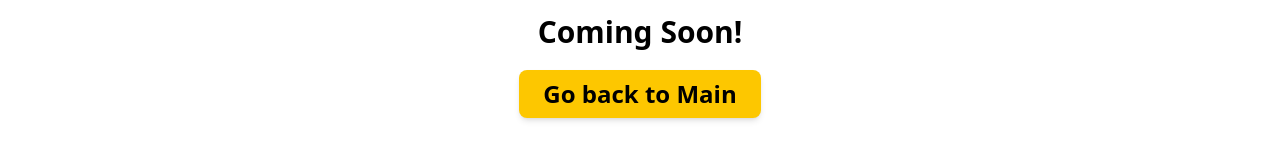
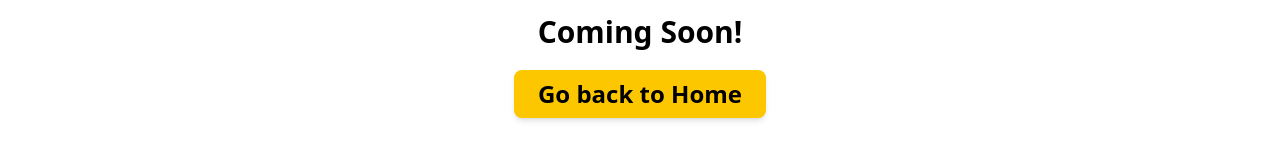
Before and after one commit to NikoWenc/e-com-test, a React (Vite) app: page /cart in a window 1280 px wide. Shown: the part 334-494 px from the top of the page. Built offline with nearby package versions, Linux system fonts and the light colour scheme; no server answers.

Commit message:
added add to cart counter

```diff
--- a/src/App.jsx
+++ b/src/App.jsx
@@ -6,6 +6,7 @@ import { useEffect, useState } from "react";
 
 export default function App() {
   const [products, setProducts] = useState();
+  const [cartNumber, setCartNumber] = useState(0);
 
   useEffect(() => {
     async function test() {
@@ -17,12 +18,12 @@ export default function App() {
   }, []);
 
   return (
-    <ItemsContext.Provider value={{ products, setProducts }}>
+    <ItemsContext.Provider value={{ products, setProducts, cartNumber }}>
       <nav>
         <Navbar />
       </nav>
       <main>
-        <Outlet />
+        <Outlet context={{ cartNumber, setCartNumber }} />
       </main>
     </ItemsContext.Provider>
   );
--- a/src/Pages/Cart.jsx
+++ b/src/Pages/Cart.jsx
@@ -6,7 +6,7 @@ export default function Cart() {
       <h1 className="text-3xl font-bold">Coming Soon!</h1>
       <Link to="/">
         <button className="bg-yellow-400 hover:bg-yellow-500 text-black font-bold py-2 px-6 rounded-lg transition-colors duration-200 shadow-md active:scale-95 mt-5 text-2xl">
-          Go back to Main
+          Go back to Home
         </button>
       </Link>
     </div>
--- a/src/Pages/Shop.jsx
+++ b/src/Pages/Shop.jsx
@@ -1,10 +1,12 @@
-import { Outlet } from "react-router-dom";
+import { Outlet, useOutletContext } from "react-router-dom";
 import { useContext } from "react";
 import { ItemsContext } from "../context/ItemsContext";
 import LoadingPage from "../components/LoadingPage";
 
 export default function Shop() {
   const { products } = useContext(ItemsContext);
+  const { cartNumber, setCartNumber } = useOutletContext();
+
   let loading = true;
   products ? (loading = false) : (loading = true);
 
@@ -18,7 +20,7 @@ export default function Shop() {
             <h2 className="sr-only">Productsss</h2>
             {/* for searching */}
             <div className="grid grid-cols-1 gap-x-6 gap-y-15 sm:grid-cols-2 lg:grid-cols-3 xl:grid-cols-4 xl:gap-x-8">
-              <Outlet context={products} />
+              <Outlet context={{ products, cartNumber, setCartNumber }} />
             </div>
           </div>
         </div>
--- a/src/components/AddToCartBTN.jsx
+++ b/src/components/AddToCartBTN.jsx
@@ -1,6 +1,7 @@
 import { useState } from "react";
+// import { useOutletContext } from "react-router-dom";
 
-export default function AddToCartBTN() {
+export default function AddToCartBTN({ cartNumber, setCartNumber }) {
   const [addedToCart, setAddedToCart] = useState(false);
   const [counter, setCouter] = useState(0);
 
@@ -9,14 +10,21 @@ export default function AddToCartBTN() {
       {addedToCart && counter > 0 ? (
         <div className="flex justify-center items-center gap-10 mt-5">
           <button
-            onClick={() => setCouter(counter - 1)}
+            onClick={() => {
+              setCouter(counter - 1);
+              setCartNumber((prev) => prev - 1);
+            }}
             className="bg-yellow-400 hover:bg-yellow-500 text-black font-bold py-2 px-6 rounded-lg transition-colors duration-200 shadow-md active:scale-95 text-1xl"
           >
             -
           </button>
           <div className="flex justify-center items-center">{counter}</div>
           <button
-            onClick={() => setCouter(counter + 1)}
+            onClick={() => {
+              setCouter(counter + 1);
+              setCartNumber((prev) => prev + 1);
+              console.log(cartNumber);
+            }}
             className="bg-yellow-400 hover:bg-yellow-500 text-black font-bold py-2 px-6 rounded-lg transition-colors duration-200 shadow-md active:scale-95 text-1xl"
           >
             +
@@ -28,6 +36,7 @@ export default function AddToCartBTN() {
           onClick={() => {
             setAddedToCart(true);
             setCouter(counter + 1);
+            setCartNumber((prev) => prev + 1);
             console.log(addedToCart);
           }}
         >
--- a/src/components/ItemCard.jsx
+++ b/src/components/ItemCard.jsx
@@ -2,13 +2,13 @@ import { useOutletContext } from "react-router-dom";
 import AddToCartBTN from "./AddToCartBTN";
 
 export default function ItemCard() {
-  const item = useOutletContext();
+  const { products, cartNumber, setCartNumber } = useOutletContext();
 
   return (
     <>
-      {item.map((product) => (
-        <div className="shadow-md p-3">
-          <a key={product.id} className="group">
+      {products.map((product) => (
+        <div key={product.id} className="shadow-md p-3">
+          <a className="group">
             <img
               alt={"test Pic"}
               src={product.image}
@@ -21,7 +21,10 @@ export default function ItemCard() {
               ${product.price}
             </p>
             {/* buttons */}
-            <AddToCartBTN />
+            <AddToCartBTN
+              cartNumber={cartNumber}
+              setCartNumber={setCartNumber}
+            />
           </a>
         </div>
       ))}
--- a/src/components/Navbar.jsx
+++ b/src/components/Navbar.jsx
@@ -1,6 +1,11 @@
+import { useContext } from "react";
 import { Link } from "react-router-dom";
+import { ItemsContext } from "../context/ItemsContext";
 
 export default function Navbar() {
+  const { cartNumber } = useContext(ItemsContext);
+  const cartNumberStyle = cartNumber <= 0 ? "sr-only" : "p-5 rounded-full";
+
   return (
     <div className="flex py-5 px-30 bg-gray-500 w-screen h-20 fixed">
       <div className="grow">
@@ -14,7 +19,9 @@ export default function Navbar() {
           <button className="text-2xl hover:text-yellow-500">Shop</button>
         </Link>
         <Link to="cart">
-          <button className="text-2xl hover:text-yellow-500">Cart</button>
+          <button className="text-2xl hover:text-yellow-500">
+            Cart <span className={cartNumberStyle}>{cartNumber}</span>
+          </button>
         </Link>
       </div>
     </div>
--- a/src/routes/Router.jsx
+++ b/src/routes/Router.jsx
@@ -4,6 +4,7 @@ import Home from "../Pages/Home";
 import Shop from "../Pages/Shop";
 import Cart from "../Pages/Cart";
 import ItemCard from "../components/ItemCard";
+import AddToCartBTN from "../components/AddToCartBTN";
 
 const router = createBrowserRouter([
   {
@@ -28,6 +29,9 @@ const router = createBrowserRouter([
         path: "cart",
         element: <Cart />,
       },
+      {
+        element: <AddToCartBTN />,
+      },
     ],
   },
 ]);
```
